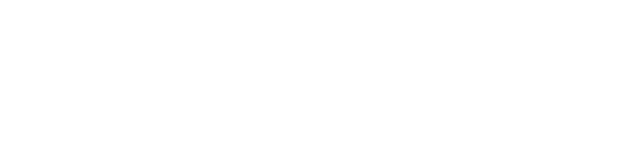
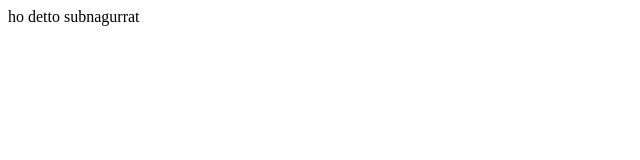
Before and after one commit to synclinegames/nodexperiment3, a plain HTML site: page public/index.html in a window 1280 px wide. Shown: the whole page, without its empty margins (0-640 px from the left). Drawn offline with Linux system fonts and the light colour scheme.

Commit message:
seconda prova push

```diff
--- a/public/index.html
+++ b/public/index.html
@@ -4,6 +4,6 @@
         <title>subnagurrat</title>
     </head>
     <body>
-
+ho detto subnagurrat
     </body>
 </html>
```
